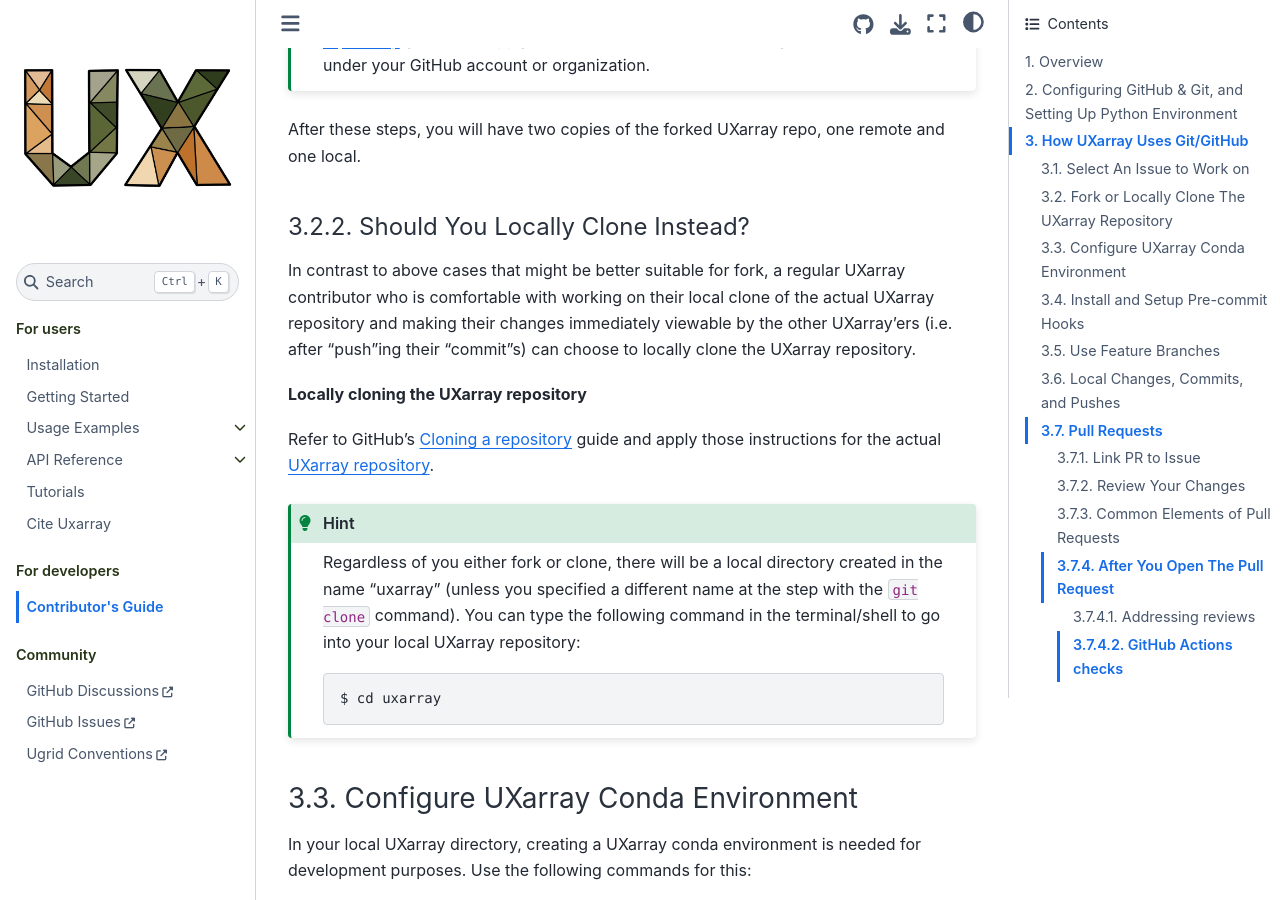
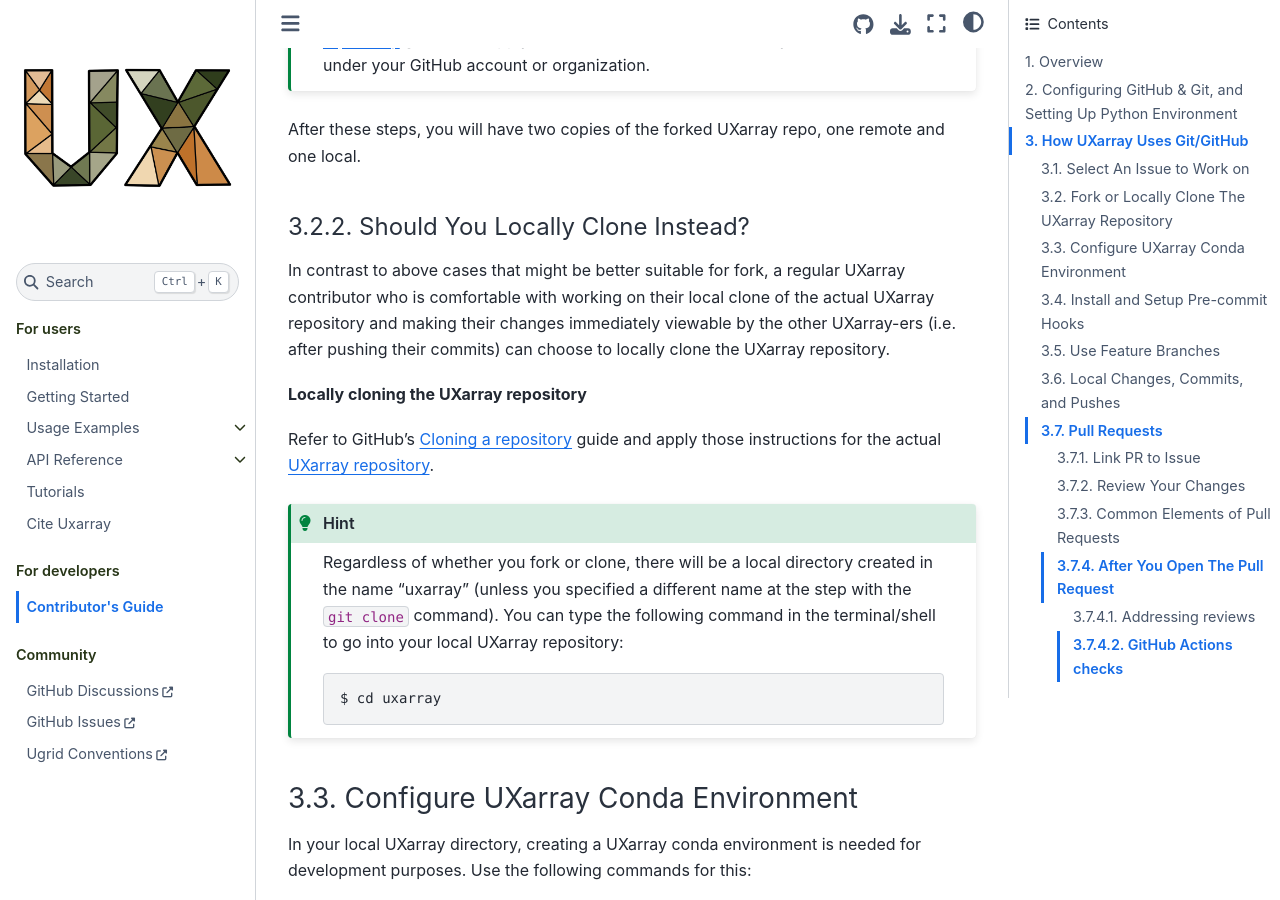
Before and after one commit to UXARRAY/uxarray, a Sphinx documentation site: the page built from docs/contributing.rst, in a window 1280 px wide and 900 px high, scrolled down 6097 px. Built offline with Sphinx 7.4.7 and the Sphinx Book theme 1.1.4, drawn with Linux system fonts in a browser that asks for light colours; some of the changed text lies outside the part shown.

Commit message:
Address more rephrasing/rewording suggestions made my @michaelavs

```diff
--- a/docs/contributing.rst
+++ b/docs/contributing.rst
@@ -226,7 +226,7 @@
     If you need any clarification/discussion about any requirements, or if you
     think the implementation of that issue will require significant changes to
     the code, design, documentation, etc. that issue itself is the right place
-    to manage such discussions with the other UXarray'ers. Don't hesitate to
+    to manage such discussions with the other UXarray-ers. Don't hesitate to
     ask ad-hoc meetings, etc.
 
     Do not forget, early requirements analysis, specifications, and design
@@ -282,7 +282,7 @@
 In contrast to above cases that might be better suitable for fork, a regular
 UXarray contributor who is comfortable with working on their local clone
 of the actual UXarray repository and making their changes immediately viewable by
-the other UXarray'ers (i.e. after "push"ing their "commit"s) can choose to locally
+the other UXarray-ers (i.e. after pushing their commits) can choose to locally
 clone the UXarray repository.
 
 **Locally cloning the UXarray repository**
@@ -293,7 +293,7 @@
 <https://github.com/UXARRAY/uxarray>`_.
 
 .. hint::
-    Regardless of you either fork or clone, there will be a local directory created
+    Regardless of whether you fork or clone, there will be a local directory created
     in the name "uxarray" (unless you specified a different name at the step with the
     :code:`git clone` command). You can type the following command in the terminal/shell
     to go into your local UXarray repository::
@@ -570,7 +570,7 @@
 ~~~~~~~~~~~~~~~~~~~
 
 All Python functions must contain a `Google Style Python
-<https://github.com/google/styleguide/blob/gh-pages/pyguide.md>`_ *docstring* (i.e.
+<https://github.com/google/styleguide/blob/gh-pages/pyguide.md>`_ docstring (i.e.
 triple quoted comment blocks). These docstrings are accessed from the Python interpreter
 whenever the user types::
 
```
Also changed, not shown: other parts of docs/contributing.rst (+5 -5 lines).
